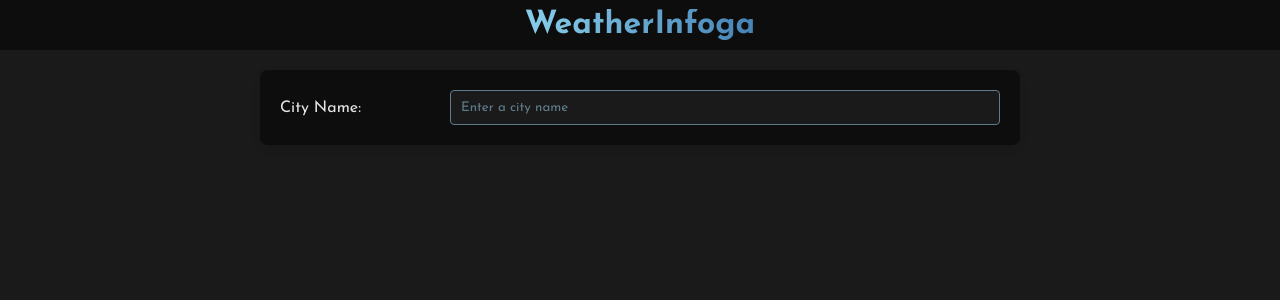
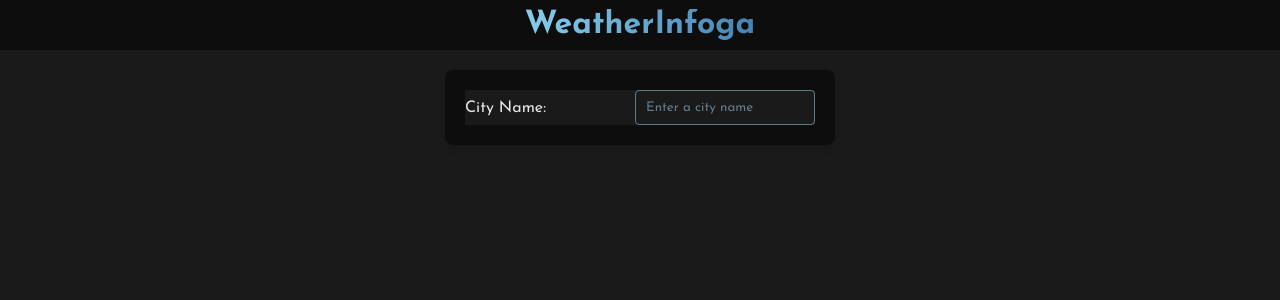
Before and after one commit to RhythmusByte/Weather-Infoga, a React (Vite) app: page / in a window 1280 px wide. Shown: the top 300 px of the page. Built offline with nearby package versions, Linux system fonts and the light colour scheme.

Commit message:
Adjust form size
Changed the size of the form to better fit the layout requirements.

```diff
--- a/src/components/styles/style.css
+++ b/src/components/styles/style.css
@@ -57,7 +57,7 @@ header h1 {
     flex-direction: column;
     margin: 20px;
     padding: 20px;
-    width: 720px;
+    width: 350px;
     background-color: var(--near-black);
     border-radius: 8px;
     box-shadow: 0 4px 8px rgba(0, 0, 0, 0.1);
@@ -69,6 +69,7 @@ header h1 {
     display: flex;
     align-items: center;
     width: 100%;
+    background-color: var(--charcoal);
 }
 
 .inputField label {
```
